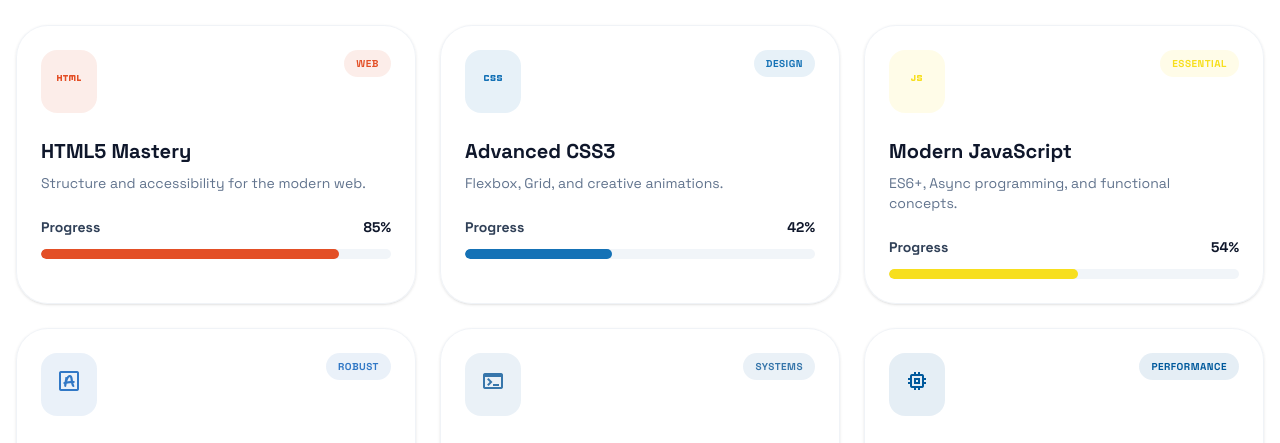
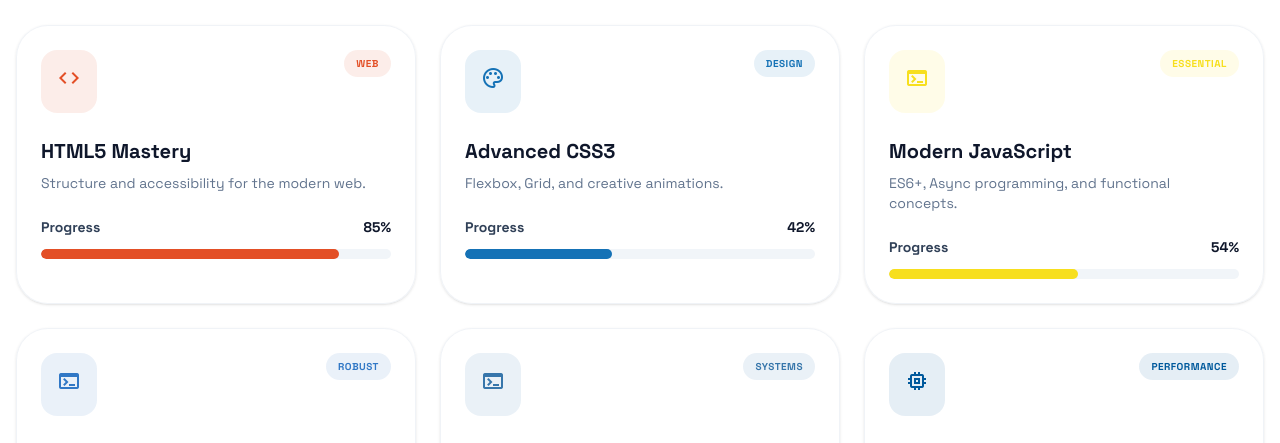
Before and after one commit to sethkorankye99-create/Code-Pilot, a React (Vite) app: page /dashboard in a window 1280 px wide. Shown: the part 982-1425 px from the top of the page. Built offline with nearby package versions, Linux system fonts and the light colour scheme; no server answers.

Commit message:
fix: Update course icons on dashboard
Replaces specific language icons (HTML, CSS, JavaScript) with more general and visually consistent icons (code, palette, terminal) across the dashboard course list. This improves the overall aesthetic and branding of the application.

```diff
--- a/src/pages/Dashboard.tsx
+++ b/src/pages/Dashboard.tsx
@@ -15,7 +15,7 @@ const COURSES = [
     title: 'HTML5 Mastery',
     description: 'Structure and accessibility for the modern web.',
     progress: 85,
-    icon: 'html',
+    icon: 'code',
     tag: 'WEB',
     colorClass: 'text-accent-html',
     bgClass: 'bg-accent-html/10',
@@ -28,7 +28,7 @@ const COURSES = [
     title: 'Advanced CSS3',
     description: 'Flexbox, Grid, and creative animations.',
     progress: 42,
-    icon: 'css',
+    icon: 'palette',
     tag: 'DESIGN',
     colorClass: 'text-accent-css',
     bgClass: 'bg-accent-css/10',
@@ -41,7 +41,7 @@ const COURSES = [
     title: 'Modern JavaScript',
     description: 'ES6+, Async programming, and functional concepts.',
     progress: 54,
-    icon: 'javascript',
+    icon: 'terminal',
     tag: 'ESSENTIAL',
     colorClass: 'text-accent-js',
     bgClass: 'bg-accent-js/10',
@@ -54,7 +54,7 @@ const COURSES = [
     title: 'TypeScript Pro',
     description: 'Type safety and advanced generic programming.',
     progress: 92,
-    icon: 'script',
+    icon: 'terminal',
     tag: 'ROBUST',
     colorClass: 'text-accent-ts',
     bgClass: 'bg-accent-ts/10',
```
